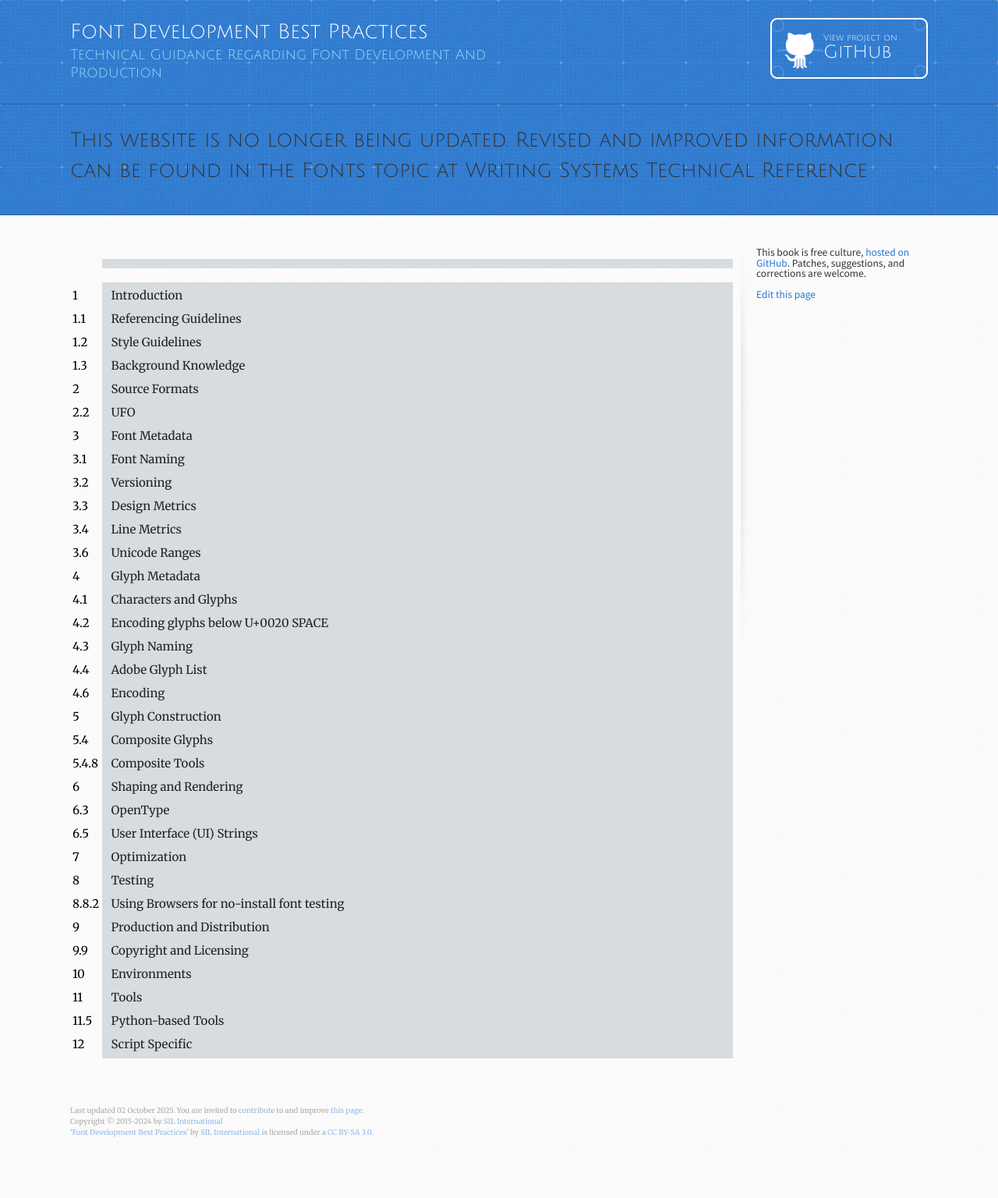
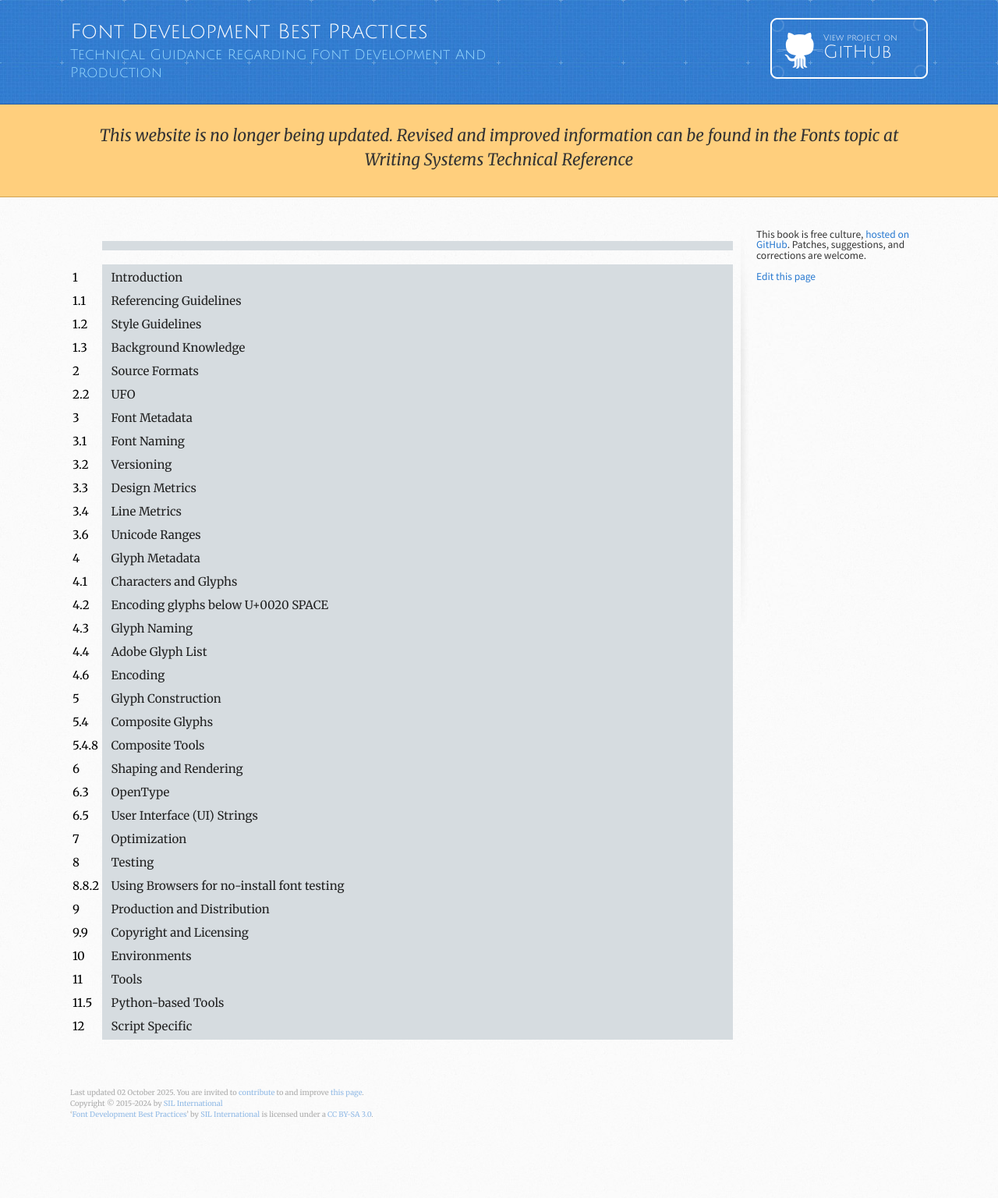
Before and after one commit to silnrsi/FDBP, a Jekyll site: the page built from en-US/index.md, in a window 1280 px wide. Shown: the whole page at 78% size. Built offline with Jekyll 4.4.1, drawn with Linux system fonts in a browser that asks for light colours; after the commit the page ends 1513 px from its top, so only the background shows below that.

Commit message:
Adjust notice style

```diff
--- a/assets/stylesheets/stylesheet.css
+++ b/assets/stylesheets/stylesheet.css
@@ -122,13 +122,15 @@ header h2 {
   text-transform: capitalize;
 }
 
-header .notice {
+.notice {
   background: #ffcf7d;
   border-bottom: solid 1px #cfa255;
   font-size: 1.4em;
   font-style: italic;
   text-align: center;
-  color: #333
+  font-family: 'Merriweather', serif;
+  font-weight: 400;
+  color: #333333;
 }
 
 .inner {
@@ -679,7 +681,6 @@ ol.rectangle-list li {
 .rectangle-list {
   counter-reset: li;
   list-style: none;
-  *list-style: decimal;
   padding: 0;
   margin-bottom: .4em;
 }
@@ -693,7 +694,6 @@ ol.rectangle-list a {
   position: relative;
   display: block;
   padding: .4em .4em .4em .8em;
-  *padding: .4em;
   margin: .5em 0 .5em 2.5em;
   background: #d6dce0;
   color: #222;
```
